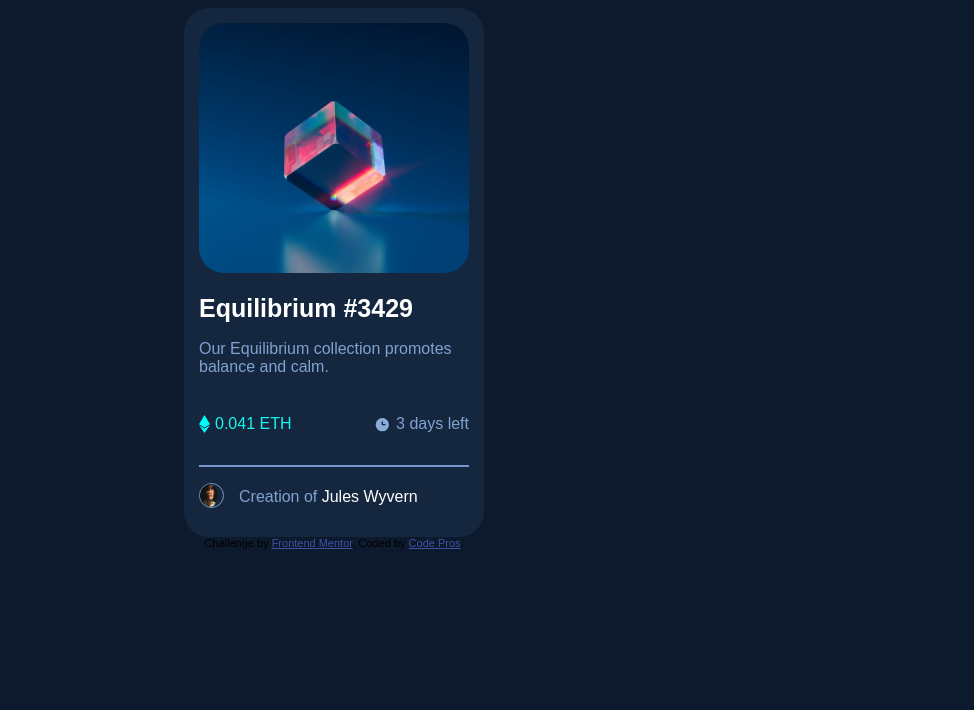
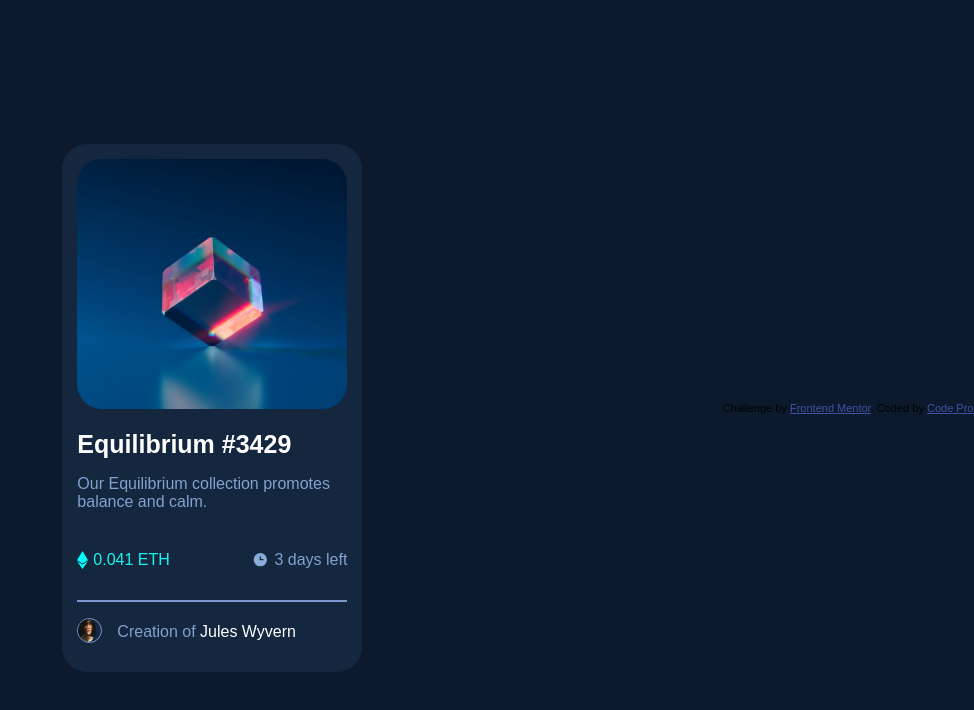
Before and after one commit to codexpro410/nft-card, a plain HTML site: page index.html in a window 1280 px wide. Shown: the whole page, without its empty margins (306-1280 px from the left). Drawn offline with Linux system fonts and the light colour scheme.

Commit message:
centered style

```diff
--- a/style.css
+++ b/style.css
@@ -4,6 +4,12 @@
 }
 body{
         background: #0D1A2D;
+         display : flex;
+        align-items : center;
+        justify-content : center;
+        height : 100vh;
+        width : 100%;
+        overflow-x : hidden;
 }
 .container{
     width: 300px;
```
